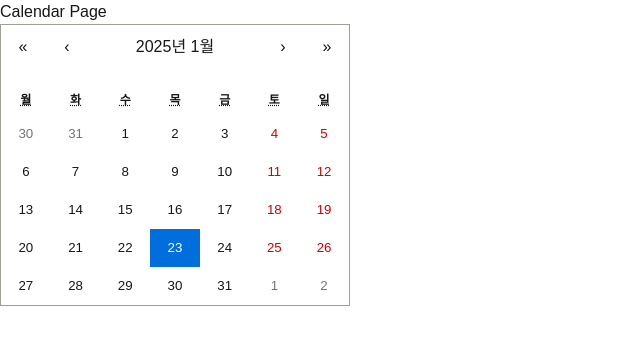
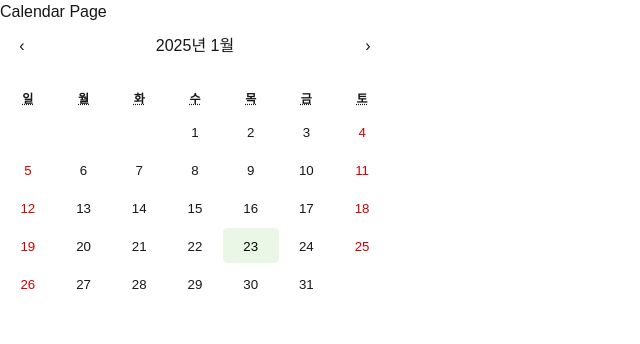
Before and after one commit to woorifisa-service-dev-4th/frontend-4th-jeosok-nohwa, a Next.js app: page /calendar in a window 1280 px wide. Shown: the top 344 px of the page, without its empty margins (0-640 px from the left). Built offline with nearby package versions, Linux system fonts and the light colour scheme.

Commit message:
fix: 캘린더 세기뷰 비활성화

```diff
--- a/app/components/MyCalendar.jsx
+++ b/app/components/MyCalendar.jsx
@@ -25,7 +25,11 @@ function MyCalendar() {
        value={value}
        locale="ko-KR"
        formatDay={(locale, date) => date.getDate().toString()}
+       showNeighboringMonth={false}
        onClickDay={handleDateClick}
+       calendarType="gregory"
+       minDetail="decade" // 세기 뷰를 비활성화
+       maxDetail="month"
        tileContent={({ date, view }) =>
         mark?.includes(date.toISOString().split('T')[0]) ? (
           <div style={{ backgroundColor: 'red', borderRadius: '50%' }}>
--- a/app/styles/custom-calendar.css
+++ b/app/styles/custom-calendar.css
@@ -0,0 +1,149 @@
+.react-calendar {
+    width: 390px;
+    max-width: 100%;
+    background: white;
+    border: none;
+    font-family: 'Arial', 'Helvetica', sans-serif;
+    line-height: 1.125em;
+  }
+
+  .react-calendar__navigation__prev2-button,
+  .react-calendar__navigation__next2-button {
+     display: none;
+  }
+
+
+  .react-calendar__navigation button:enabled:hover, .react-calendar__navigation button:enabled:focus {
+    background-color:white;
+  }
+
+
+  .react-calendar__navigation__label[disabled] {
+    background-color: white !important; /* 배경색을 흰색으로 설정 */
+    color: black !important; /* 텍스트 색상을 검정으로 설정 */
+    opacity: 1 !important; /* 비활성화 상태의 투명도 제거 */
+    cursor: not-allowed; /* 비활성화 상태를 표시하는 마우스 커서 */
+    border: none; /* 테두리 제거 */
+  }
+
+
+
+
+  .react-calendar__month-view__days__day--weekend:nth-child(7n) {
+    color: #d10000; /* 빨간색 */
+  }
+
+
+
+  .react-calendar__tile {
+    max-width: none;
+    padding: 10px 6.6667px;
+    background: none;
+    text-align: center;
+    font: inherit;
+    border-radius: 10%;
+    font-size: 0.833em;
+    margin:2px;
+  }
+
+  .react-calendar__tile:disabled {
+    background-color: #f0f0f0;
+    color: #ababab;
+    width: 35px; /* 타일의 너비와 높이를 동일하게 설정 */
+    height: 35px;
+
+  }
+
+  .react-calendar__month-view__days__day--neighboringMonth:disabled,
+  .react-calendar__decade-view__years__year--neighboringDecade:disabled,
+  .react-calendar__century-view__decades__decade--neighboringCentury:disabled {
+    color: #cdcdcd;
+    width: 35px; /* 타일의 너비와 높이를 동일하게 설정 */
+    height: 35px;
+
+  }
+
+  /* 오늘 날짜 스타일 제거 - Month, Year View */
+.react-calendar__year-view .react-calendar__tile--now,
+.react-calendar__decade-view .react-calendar__tile--now,
+.react-calendar__century-view .react-calendar__tile--now {
+  background-color: transparent !important; /* 배경 제거 */
+  color: inherit !important; /* 기본 텍스트 색상 유지 */
+  font-weight: normal !important; /* 텍스트 굵기 제거 */
+  border-radius: 0 !important; /* 모양 초기화 */
+}
+
+  /* 연도 및 월 선택에서 Hover와 Focus 스타일 변경 */
+.react-calendar__year-view .react-calendar__tile:enabled:hover,
+.react-calendar__year-view .react-calendar__tile:enabled:focus,
+.react-calendar__decade-view .react-calendar__tile:enabled:hover,
+.react-calendar__decade-view .react-calendar__tile:enabled:focus,
+.react-calendar__century-view .react-calendar__tile:enabled:hover,
+.react-calendar__century-view .react-calendar__tile:enabled:focus {
+  background-color: white !important; /* Hover 및 Focus 배경을 흰색으로 설정 */
+  color: black !important; /* 텍스트 색상 유지 */
+  border-radius: 10%; /* 모양 유지 */
+  width: 35px;
+  height: 35px;
+  line-height: normal;
+}
+
+
+
+
+
+
+  .react-calendar__tile:enabled:hover,
+  .react-calendar__tile:enabled:focus {
+    background-color:  #F2F8F4;
+    width: 35px; /* 타일의 너비와 높이를 동일하게 설정 */
+    height: 35px;
+    padding: 0px;
+
+  }
+
+  .react-calendar__month-view__days__day--now {
+    background: #EAF7E7  !important;
+    color:black !important;
+    width: 35px; /* 타일의 너비와 높이를 동일하게 설정 */
+    height: 35px;
+  }
+
+  /* 오늘 날짜 Hover와 Active 통일 */
+.react-calendar__tile--now:enabled:hover,
+.react-calendar__tile--active {
+  background: #EAF7E7 !important; /* Hover 및 Active 색상 통일 */
+  color: black !important; /* 텍스트 색상 통일 */
+  width: 35px;
+  height: 35px;
+  border-radius: 10%;
+}
+
+  .react-calendar__tile--hasActive {
+    background: #EAF7E7;
+    width: 35px; /* 타일의 너비와 높이를 동일하게 설정 */
+    height: 35px;
+
+  }
+
+  .react-calendar__tile--hasActive:enabled:hover,
+  .react-calendar__tile--hasActive:enabled:focus {
+    background: #EAF7E7;
+    width: 35px; /* 타일의 너비와 높이를 동일하게 설정 */
+    height: 35px;
+
+  }
+
+
+  .react-calendar__tile--active {
+    background: #EAF7E7;
+    width: 35px; /* 타일의 너비와 높이를 동일하게 설정 */
+    height: 35px;
+  }
+
+  .react-calendar--selectRange .react-calendar__tile--hover {
+    background-color: #e6e6e6;
+    width: 35px; /* 타일의 너비와 높이를 동일하게 설정 */
+    height: 35px;
+
+  }
```
